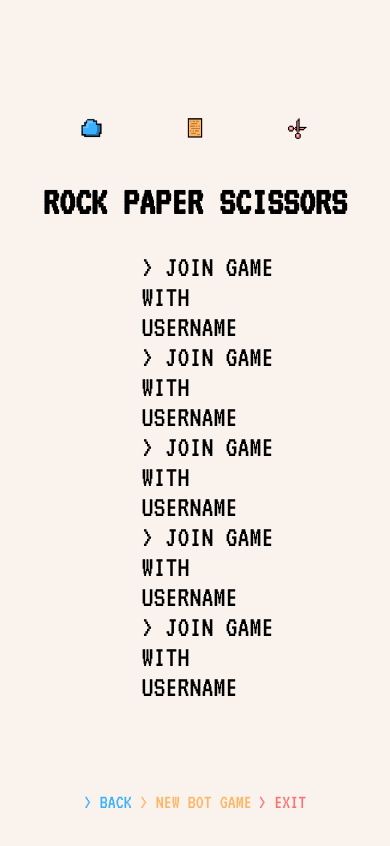
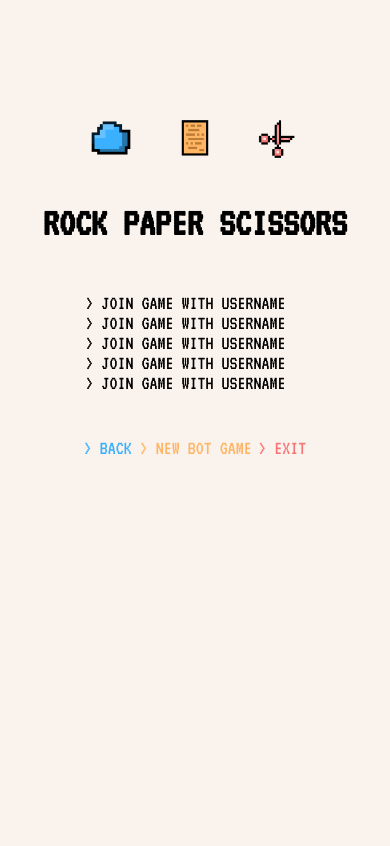
Before and after one commit to fishbulle/rps-game-frontend, a plain HTML site: page opengames.html in a window 390 px wide. Drawn offline with Linux system fonts and the light colour scheme.

Commit message:
adjusted media queries

```diff
--- a/styles/style.css
+++ b/styles/style.css
@@ -158,13 +158,34 @@ a:hover {
     #container {
         width: 65%;
     }
+
+    .img {
+        width: 12%;
+        padding: 0px 20px;
+    }
+
+    .pick {
+        font-size: 55px;
+    }
+
+    .container2 {
+        padding-top: 30px;
+    }
+
+    #container3 {
+        width: 70%;
+    }
+
+    #opengames {
+        font-size: 30px;
+    }
 }
 
 @media (max-width: 600px) {
 
     h1 {
         font-size: 40px;
-        margin-bottom: 30px;
+        margin-bottom: 50px;
     }
 
     h2 {
@@ -174,4 +195,25 @@ a:hover {
     #container {
         width: 65%;
     }
+
+    .container2 {
+        padding-top: 25px;
+    }
+
+    .img {
+        width: 15%;
+        padding: 0px 20px;
+    }
+
+    .pick {
+        font-size: 55px;
+    }
+
+    #container3 {
+        width: 80%;
+    }
+
+    #opengames {
+        font-size: 20px;
+    }
 }
```
Also changed, not shown: register.html (+1 -1 lines).
